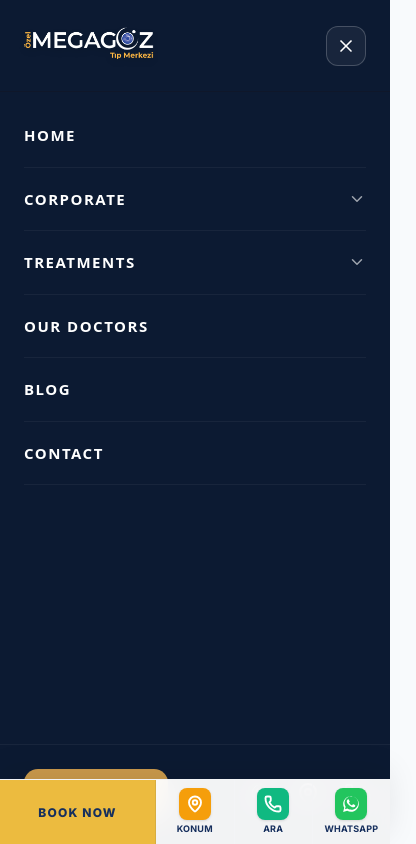
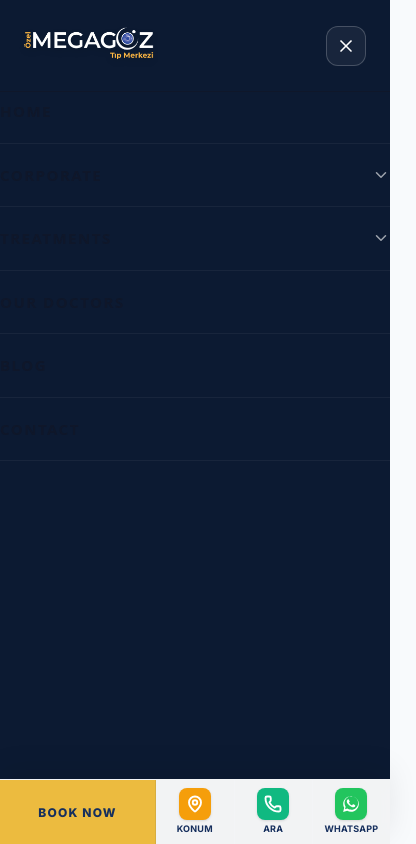
Before and after one commit to webtasarimdigital/megagoz, a Next.js app: page /en/blog in a window 390 px wide. Both pictures are taken after a click on the button "Toggle Menu". Shown: the top 844 px of the page, 416 px wide, since content can reach past the window. Built offline with nearby package versions, Linux system fonts and the light colour scheme.

Commit message:
site kayma problemi

```diff
--- a/src/app/[locale]/layout.tsx
+++ b/src/app/[locale]/layout.tsx
@@ -83,7 +83,7 @@ export default async function LocaleLayout({
           }}
         />
       </head>
-      <body className="overflow-x-hidden w-full relative">
+      <body className="overflow-x-hidden w-full relative antialiased bg-[#F8FAFC]">
         <noscript>
           <iframe
             src="https://www.googletagmanager.com/ns.html?id=GTM-WCNQLB6Z"
@@ -93,8 +93,10 @@ export default async function LocaleLayout({
           />
         </noscript>
         <NextIntlClientProvider messages={messages}>
-          {children}
-          <FloatingActions />
+          <div className="flex flex-col w-screen max-w-[100vw] overflow-x-hidden min-h-screen relative">
+            {children}
+            <FloatingActions />
+          </div>
         </NextIntlClientProvider>
       </body>
     </html>
--- a/src/components/Header.tsx
+++ b/src/components/Header.tsx
@@ -235,7 +235,7 @@ export default function Header() {
         <div className="w-full max-w-[1920px] mx-auto flex items-center justify-between lg:justify-center px-4 sm:px-6 md:px-8 gap-2 sm:gap-4 lg:gap-10 xl:gap-20">
 
           {/* Logo */}
-          <Link href="/" className="flex flex-col justify-center items-center shrink-0 w-[140px] sm:w-[170px] md:w-[250px] lg:w-[300px] xl:w-[340px] h-[50px] sm:h-[55px] md:h-[70px] lg:h-[85px] relative group px-1">
+          <Link href="/" className="flex flex-col justify-center items-center shrink-0 w-[125px] sm:w-[150px] md:w-[250px] lg:w-[300px] xl:w-[340px] h-[45px] sm:h-[55px] md:h-[70px] lg:h-[85px] relative group px-1">
              <div className="absolute inset-0 flex items-center justify-center">
                 {/* Mobile Logo */}
                 <img
@@ -406,18 +406,18 @@ export default function Header() {
           {/* Search Box Removed per request */}
 
           {/* Mobile Language Selector & Menu Toggle (Grouped on Right) */}
-          <div className="lg:hidden flex items-center gap-4 sm:gap-6 relative shrink-0">
+          <div className="lg:hidden flex items-center gap-2 sm:gap-6 relative shrink-0">
 
              {/* Language Dropdown */}
              <button
                onClick={() => setIsLangMenuOpen(!isLangMenuOpen)}
-               className="flex items-center gap-2 bg-transparent p-1 active:scale-95 transition-transform"
+               className="flex items-center gap-1.5 sm:gap-2 bg-transparent p-0.5 sm:p-1 active:scale-95 transition-transform"
              >
-               <div className="w-[24px] h-[16px] rounded-[2px] overflow-hidden shrink-0 shadow-sm flex items-center justify-center relative">
+               <div className="w-[20px] h-[14px] sm:w-[24px] sm:h-[16px] rounded-[2px] overflow-hidden shrink-0 shadow-sm flex items-center justify-center relative">
                   <img src={locale === "tr" ? "/tr.svg" : "/en.svg"} alt="Lang" className="absolute inset-0 w-full h-full object-cover scale-[1.2]" />
                </div>
-               <span className="text-[12px] font-bold text-white tracking-widest uppercase leading-none mt-[1px]">{locale === "tr" ? "TÜRKÇE" : "ENGLISH"}</span>
-               <svg width="10" height="10" viewBox="0 0 24 24" fill="white" stroke="none" className="ml-1 opacity-70"><polygon points="6,9 18,9 12,18"/></svg>
+               <span className="text-[11px] sm:text-[12px] font-bold text-white tracking-[0.08em] sm:tracking-widest uppercase leading-none mt-[1px]">{locale === "tr" ? "TÜRKÇE" : "ENGLISH"}</span>
+               <svg width="10" height="10" viewBox="0 0 24 24" fill="white" stroke="none" className="ml-0.5 sm:ml-1 opacity-70 w-2 sm:w-2.5 h-2 sm:h-2.5"><polygon points="6,9 18,9 12,18"/></svg>
              </button>
 
               <AnimatePresence>
@@ -492,7 +492,7 @@ export default function Header() {
             </div>
 
             {/* Scrollable Links */}
-            <div className="flex-1 overflow-y-auto px-6 py-8 flex flex-col text-white">
+            <div className="flex-1 overflow-y-auto w-full pt-2 pb-28 flex flex-col hide-scrollbar">
               {navLinks.map((link) => {
                 const borderClass = "border-b border-white/5 pb-5 mb-5";
 
@@ -633,23 +633,7 @@ export default function Header() {
               })}
             </div>
 
-            {/* Bottom Floating Bar */}
-            <div className="shrink-0 p-6 border-t border-white/5 flex items-center justify-between pb-safe">
-               <a href="tel:4440320" className="bg-[#cc9b4c] text-[#0a111a] font-black text-[13px] uppercase tracking-wider py-4 px-8 rounded-[14px] hover:bg-[#e0b265] transition-colors shadow-lg active:scale-95">
-                 {locale === 'tr' ? 'RANDEVU AL' : 'BOOK NOW'}
-               </a>
-               <div className="flex items-center gap-6 text-white/80">
-                  <a href="https://wa.me/905057710320" target="_blank" rel="noopener noreferrer" className="hover:text-white transition-colors active:scale-90">
-                    <svg viewBox="0 0 448 512" className="w-[22px] h-[22px]" fill="currentColor"><path d="M380.9 97.1C339 55.1 283.2 32 223.9 32c-122.4 0-222 99.6-222 222 0 39.1 10.2 77.3 29.6 111L0 480l117.7-30.9c32.4 17.7 68.9 27 106.1 27h.1c122.3 0 222.4-99.6 222.4-222 0-59.3-23.1-115-65.4-157zM223.9 414.4c-33.1 0-65.5-8.9-94-25.7l-6.7-4-69.8 18.3L72 334l-4.4-7c-18.5-29.4-28.2-63.3-28.2-98.2 0-106.7 86.8-193.5 193.6-193.5 51.7 0 100.3 20.2 136.9 56.8 36.6 36.6 56.8 85.2 56.8 136.9-.1 106.7-86.9 193.4-193.6 193.4zM329.8 281.3c-5.8-2.9-34.3-16.9-39.6-18.9-5.3-1.9-9.2-2.9-13.2 2.9-4 5.8-15.1 18.9-18.5 22.8-3.3 3.9-6.6 4.4-12.4 1.5-5.8-2.9-24.5-9-46.7-28.9-17.2-15.4-28.8-34.5-32.1-40.4-3.3-5.8-.4-9 2.5-11.9 2.6-2.6 5.8-6.8 8.7-10.2 2.9-3.4 3.9-5.8 5.8-9.7 1.9-3.9 1-7.3-.5-10.2-1.5-2.9-13.2-31.9-18-43.7-4.7-11.5-9.5-9.9-13.2-10.1-3.3-.2-7.1-.2-11.1-.2-4 0-10.6 1.5-16.1 7.3-5.5 5.8-21.1 20.6-21.1 50.3 0 29.7 21.6 58.4 24.6 62.3 3 3.9 42.5 64.9 102.9 90.9 14.4 6.2 25.6 9.9 34.3 12.7 14.4 4.6 27.6 3.9 38 2.4 11.6-1.7 34.3-14 39.1-27.5 4.8-13.5 4.8-25.1 3.3-27.5-1.4-2.5-5.3-3.9-11.1-6.8z"/></svg>
-                  </a>
-                  <a href="https://maps.app.goo.gl/zCtCCuRQEpGYmEwx6" target="_blank" rel="noopener noreferrer" className="hover:text-white transition-colors active:scale-90">
-                    <MapPin size={24} strokeWidth={2} />
-                  </a>
-                  <a href="tel:4440320" className="hover:text-white transition-colors active:scale-90">
-                    <Phone size={22} strokeWidth={2} />
-                  </a>
-               </div>
-            </div>
+
           </motion.div>
         )}
       </AnimatePresence>
```
